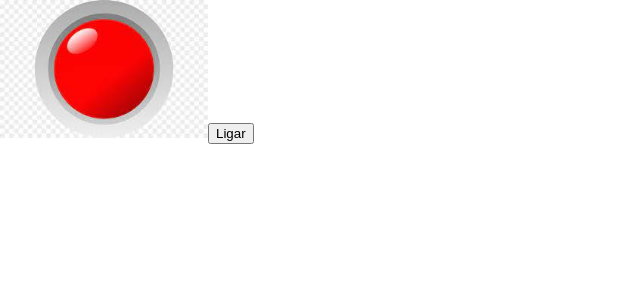
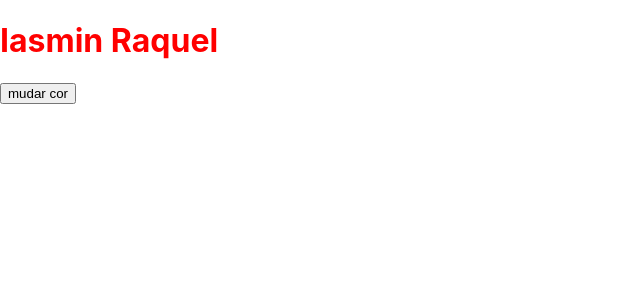
Before and after one commit to iasmin-raquel/treino-react, a React (Create React App) app: page / in a window 1280 px wide. Shown: the top 300 px of the page, without its empty margins (0-640 px from the left). Built offline with nearby package versions, Linux system fonts and the light colour scheme.

Commit message:
renderizacao condicional

```diff
--- a/src/App.js
+++ b/src/App.js
@@ -1,13 +1,36 @@
 import React,{useState} from "react";
-import Led from "./componentes/Led"
-import './App.css'
 
 export default function App() {
-  const [ligado,setLigado] = useState(false)
+
+  const [cor,setCor]=useState(1)
+
+  const vermelho = {color:"#f00"}
+  const verde = {color:"#0f0"}
+  const azul = {color:"#00f"}
+
+  const retCor = (c)=>{
+    if (c===1) {
+      return vermelho
+    } else if (c===2) {
+      return verde
+    } else {
+      return azul
+    }
+  }
+
+  const mudaCor = () => {
+    setCor(cor+1)
+    if(cor>2) {
+      setCor(1)
+    }
+  }
+
+  //setInterval(mudaCor, 1000)
 
   return(
     <>
-      <Led ligado={ligado} setLigado={setLigado}/>
+      <h1 style={retCor(cor)}>Iasmin Raquel</h1>
+      <button onClick={()=>mudaCor()} >mudar cor</button>
     </>
   )
 }
```
